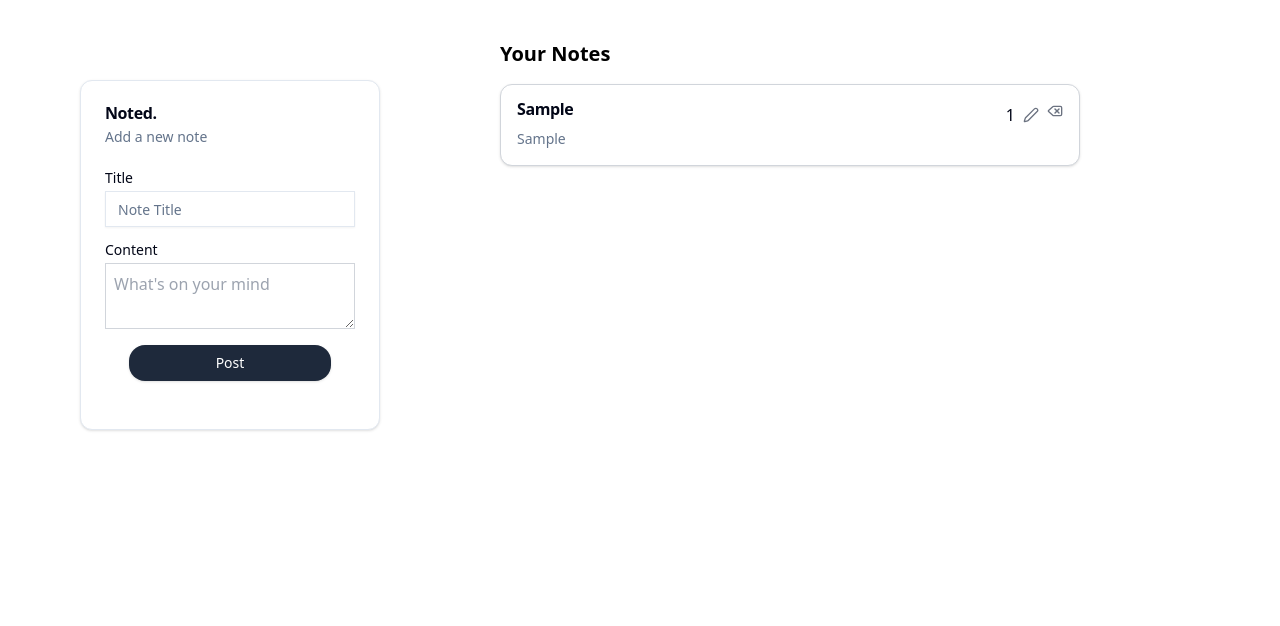
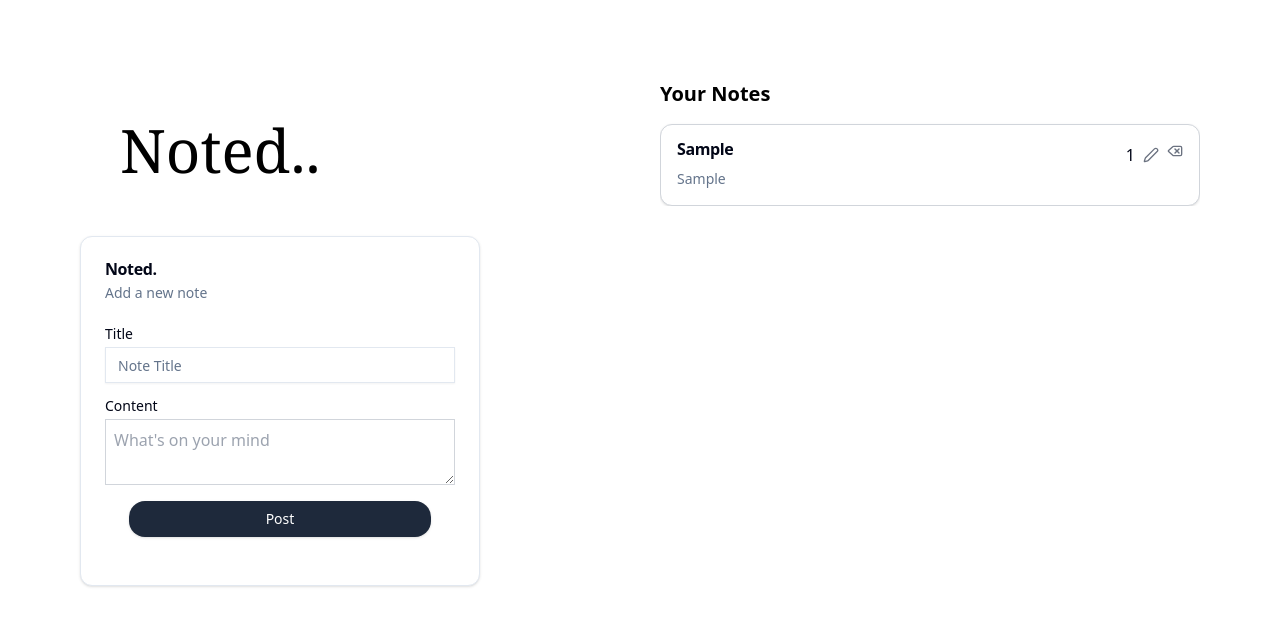
Before and after one commit to sameer2006-s/Noted, a React (Vite) app in the folder noted-app-ui/noted/: page / in a window 1280 px wide. Both pictures are taken after typing "Sample", "Sample" into the empty fields and a click on the button "Post". Shown: the top 626 px of the page. Built offline with nearby package versions, Linux system fonts and the light colour scheme; no server answers.

Commit message:
UI Major Update

```diff
--- a/noted-app-ui/noted/src/App.tsx
+++ b/noted-app-ui/noted/src/App.tsx
@@ -163,15 +163,18 @@ const App: React.FC = () => {
 
   return (
       <>
-  <div className="flex gap-20 p-10">
+      <div className="flex flex-col lg:flex-row gap-10 p-20 place-items-start">
         {/* Form for adding a new note */}
-      <Card className="w-[300px] m-10 flex flex-col">
+        <div className="grid gap-4 w-full lg:w-1/2 ">
+          <h1 className="text-6xl font-serif m-10">Noted..</h1>
+          {/* <h3>A Safe space for your dumb ideas</h3> */}
+          <Card className=" flex flex-col max-w-[400px] max-h-[350px] ">
             <CardHeader>
-              <CardTitle>Noted.</CardTitle>
+              <CardTitle >Noted.</CardTitle>
               <CardDescription>Add a new note</CardDescription>
             </CardHeader>
             <CardContent>
-              <form onSubmit={e=>selectedNote?handleUpdateNote(e):handleSubmit(e)}>
+              <form onSubmit={(e) => (selectedNote ? handleUpdateNote(e) : handleSubmit(e))}>
                 <div className="grid w-full items-center gap-4">
                   <div className="flex flex-col space-y-1.5">
                     <Label htmlFor="title">Title</Label>
@@ -179,6 +182,7 @@ const App: React.FC = () => {
                       id="title"
                       placeholder="Note Title"
                       value={title}
+                      required
                       onChange={(e) => setTitle(e.target.value)}
                     />
                   </div>
@@ -188,34 +192,35 @@ const App: React.FC = () => {
                       id="content"
                       placeholder="What's on your mind"
                       required
-                      className=" p-2 border border-gray-300 rounded-md"
+                      className="p-2 border border-gray-300 rounded-md"
                       value={content}
                       onChange={(e) => setContent(e.target.value)}
                     />
                   </div>
                 </div>
                 <CardFooter className="flex justify-center mt-4">
-                  {selectedNote
-                  ?<div className="flex justify-between items-center w-full px-4">
-
-                    <Button className="bg-slate-500 rounded-2xl" type="submit">Save</Button>
-                    <Button className="bg-red-600 rounded-2xl" onClick={()=>handleCancel()}>Cancel</Button>
-
+                  {selectedNote ? (
+                    <div className="flex justify-between items-center w-full px-4">
+                      <Button className="bg-slate-500 rounded-2xl" type="submit">
+                        Save
+                      </Button>
+                      <Button className="bg-red-600 rounded-2xl" onClick={handleCancel}>
+                        Cancel
+                      </Button>
                     </div>
-
-
-                  : <Button
+                  ) : (
+                    <Button
                       type="submit"
-                    className="bg-slate-800 w-full px-6 text-white rounded-2xl  py-2 hover:bg-slate-600 transition-all"
+                      className="bg-slate-800 w-full px-6 text-white rounded-2xl py-2 hover:bg-slate-600 transition-all"
                     >
                       Post
-                  </Button>}
-
+                    </Button>
+                  )}
                 </CardFooter>
               </form>
             </CardContent>
           </Card>
-
+        </div>
 
         {showPhoto && (
           <div className="fixed top-0 left-0 w-full h-full bg-black bg-opacity-50 flex items-center justify-center">
@@ -227,31 +232,38 @@ const App: React.FC = () => {
           </div>
         )}
 
-
-
         {/* Display existing notes */}
-      <div className="w-full md:w-1/2 flex flex-col items-start">
+        <div className="w-full lg:w-1/2 flex flex-col items-start  max-h-full overflow-auto">
           <h2 className="text-xl font-bold mb-4">Your Notes</h2>
-          <div className="grid gap-4 w-full  pr-5">
-          {notes.length>0?notes.map((note, index) => (
+          <div className="grid gap-4 w-full">
+            {notes.length > 0 ? (
+              notes.map((note, index) => (
                 <Card key={index} className="border border-gray-300 p-4">
                   <div className="flex items-center justify-between">
-                  <CardTitle className=" pb-3">{note.title}</CardTitle>
+                    <CardTitle className="pb-3 lg:max-w-[500px] max-w-[180px] break-words">{note.title}</CardTitle>
                     <div className="flex flex-row gap-2">
                       <div>{note.id}</div>
-                  <button onClick={()=>{handleSelection(note)}}>
-                  <Edit2Icon className="w-4 h-4 text-gray-500 hover:text-blue-500 transition-all"/>
+                      <button onClick={() => handleSelection(note)}>
+                        <Edit2Icon className="w-4 h-4 text-gray-500 hover:text-blue-500 transition-all" />
                       </button>
-                  <DeleteIcon onClick={(e)=>{deleteNote(e,note.id)}} className="w-4 h-4 cursor-pointer text-gray-500 hover:text-red-500 transition-all"/>
+                      <DeleteIcon
+                        onClick={(e) => deleteNote(e, note.id)}
+                        className="w-4 h-4 cursor-pointer text-gray-500 hover:text-red-500 transition-all"
+                      />
+                    </div>
+                  </div>
+                  <CardDescription className="text-left lg:max-w-[500px] max-w-[200px] break-words">
+                    {note.content}
+                  </CardDescription>
+                </Card>
+              ))
+            ) : (
+              <h2 className="text-black">Add notes to be displayed here</h2>
+            )}
+          </div>
         </div>
       </div>
 
-                  <CardDescription className="text-left max-w-[400px] break-words">{note.content}</CardDescription>
-                </Card>
-              )):<h2 className="text-black">Add notes to be dispalyed here</h2>}
-          </div>
-        </div>
-        </div>
         </>
   );
 }
```
Lines whose indentation alone changed are shown as unchanged.
